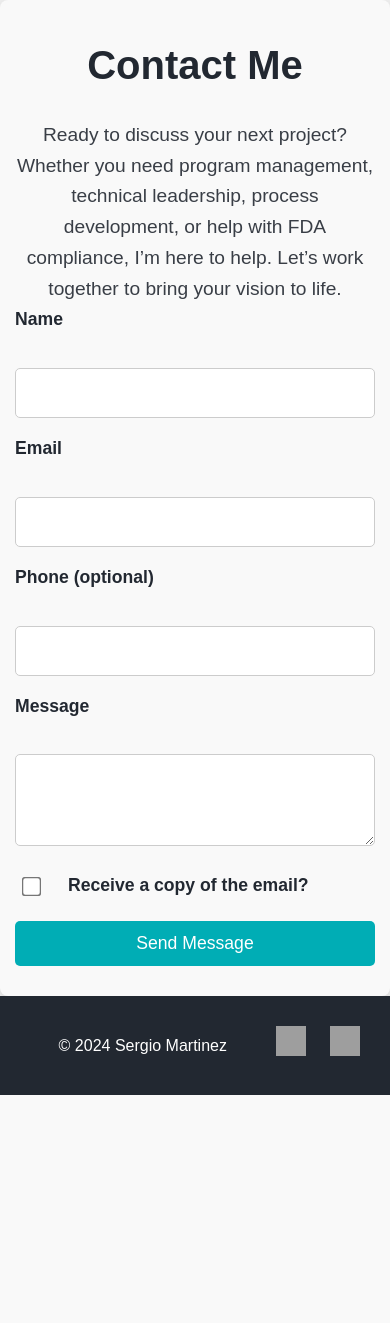
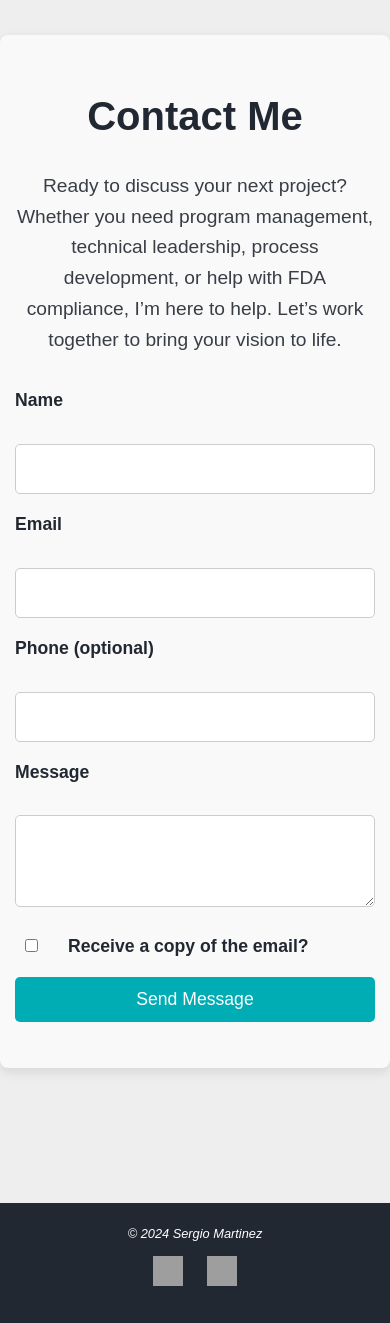
Before and after one commit to sergiolmartinez/slmlabs, a Flask app: page /contact in a window 390 px wide. Shown: the part 122-1445 px from the top of the page. Before the commit the page ends 1217 px from the top, so only its background shows below. Run offline with Flask 3, Linux system fonts and the light colour scheme; grey boxes are pictures that could not be loaded.

Commit message:
fix styling

```diff
--- a/app.py
+++ b/app.py
@@ -9,4 +9,4 @@
 application = app
 
 if __name__ == "__main__":
-    app.run(debug=False)  # Change to False when deploying
+    app.run(debug=True)  # Change to False when deploying
--- a/app/static/css/about.css
+++ b/app/static/css/about.css
@@ -61,7 +61,7 @@
 }
 
 #career-highlights ul li::before {
-  content: "•";
+  /* content: "•"; */
   color: #00adb5;
   font-size: 1.5em;
   position: absolute;
--- a/app/static/css/contact.css
+++ b/app/static/css/contact.css
@@ -1,7 +1,7 @@
 /* Contact Form Styling */
 #contact {
   max-width: 800px;
-  margin: 0 auto;
+  margin: 35px auto;
   padding: 50px 20px;
   text-align: center;
   background-color: #f9f9f9;
@@ -20,10 +20,10 @@
 #contact p {
   font-size: 1.2em;
   line-height: 1.6;
-  margin-bottom: 30px;
   color: #393e46;
   max-width: 700px;
   margin: 0 auto;
+  margin-bottom: 30px;
 }
 
 /* Form Field Styles */
@@ -39,7 +39,6 @@
   font-weight: 600;
   text-align: left;
   display: block;
-  margin-bottom: 5px;
 }
 
 input,
@@ -118,13 +117,19 @@
 }
 
 /* Responsive Design */
-@media (max-width: 768px) {
+@media (max-width: 1024px) {
   #contact {
-    padding: 30px 15px;
+    margin: 50px auto;
+    padding: 50px 15px;
   }
 
   form {
     gap: 15px;
+  }
+
+  .form-checkbox input[type="checkbox"] {
+    transform: scale(1); /* Adjust size of the checkbox */
+    margin: 0;
   }
 
   button {
@@ -132,3 +137,24 @@
     font-size: 1.1em;
   }
 }
+
+@media (max-width: 768px) {
+  #contact {
+    margin: 35px auto;
+    padding: 46px 15px;
+  }
+
+  form {
+    gap: 15px;
+  }
+
+  .form-checkbox input[type="checkbox"] {
+    transform: scale(1); /* Adjust size of the checkbox */
+    margin: 0;
+  }
+
+  button {
+    padding: 12px;
+    font-size: 1.1em;
+  }
+}
--- a/app/static/css/global.css
+++ b/app/static/css/global.css
@@ -113,8 +113,11 @@
 }
 /* Footer */
 footer {
+  position: absolute;
+  width: 100%;
   display: flex;
   background-color: #222831;
+  font-size: 0.8rem;
   color: white;
   text-align: center;
   padding: 20px;
@@ -142,6 +145,13 @@
   color: #00adb5;
 }
 /* Responsive design */
+@media (max-width: 1024px) {
+  footer {
+    margin-top: 100px;
+    display: block;
+  }
+}
+
 @media (max-width: 768px) {
   #desktop-nav {
     display: none;
--- a/app/templates/base.html
+++ b/app/templates/base.html
@@ -64,7 +64,9 @@
     <!-- Footer -->
     <footer>
       <div></div>
-      <div><p>&copy; 2024 Sergio Martinez</p></div>
+      <div>
+        <p><em>&copy; 2024 Sergio Martinez</em></p>
+      </div>
       <div>
         <ul>
           <li>
--- a/app/templates/index.html
+++ b/app/templates/index.html
@@ -134,7 +134,7 @@
   <h2>Let’s Work Together</h2>
   <p>
     Looking for an experienced consultant to help you succeed in the medical
-    device industry? <a href="/contact">Contact me today</a>.
+    device industry? <a href="/contact">Contact me today</a>
   </p>
 </section>
 
```
Also changed, not shown: app/static/css/home.css (+4 -3 lines).
